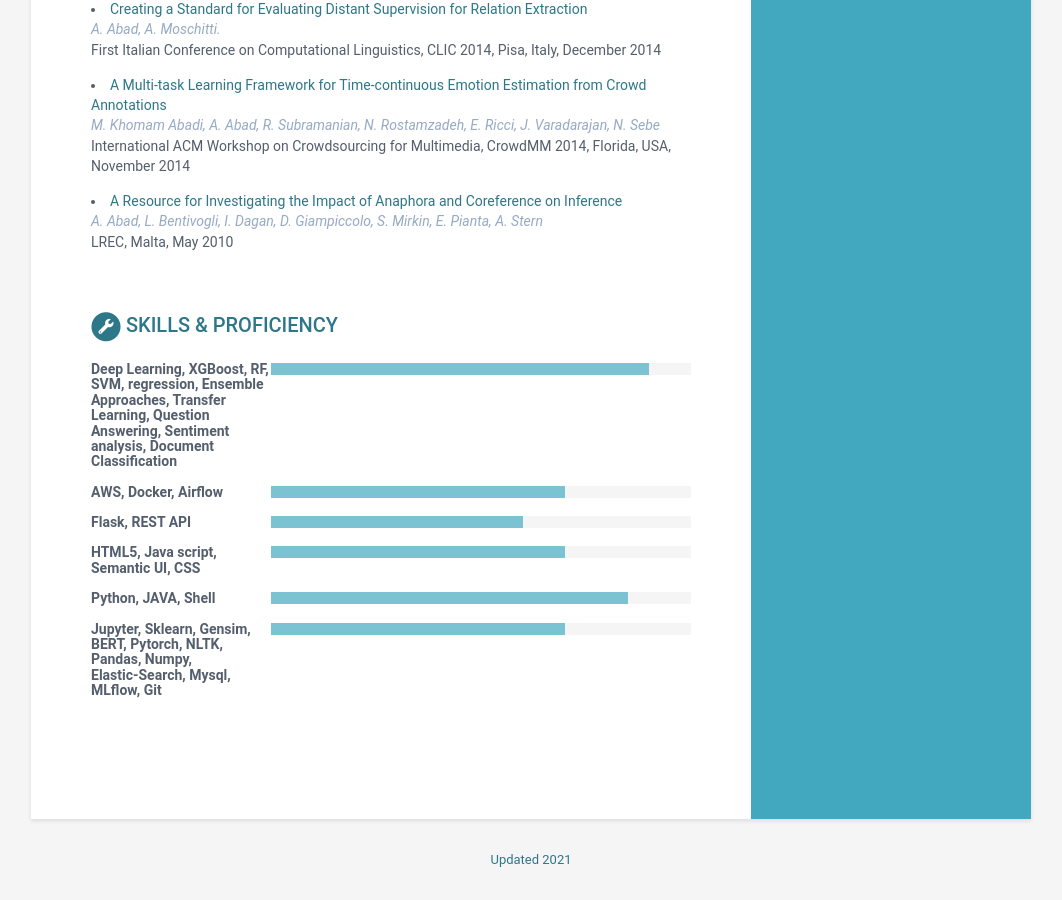
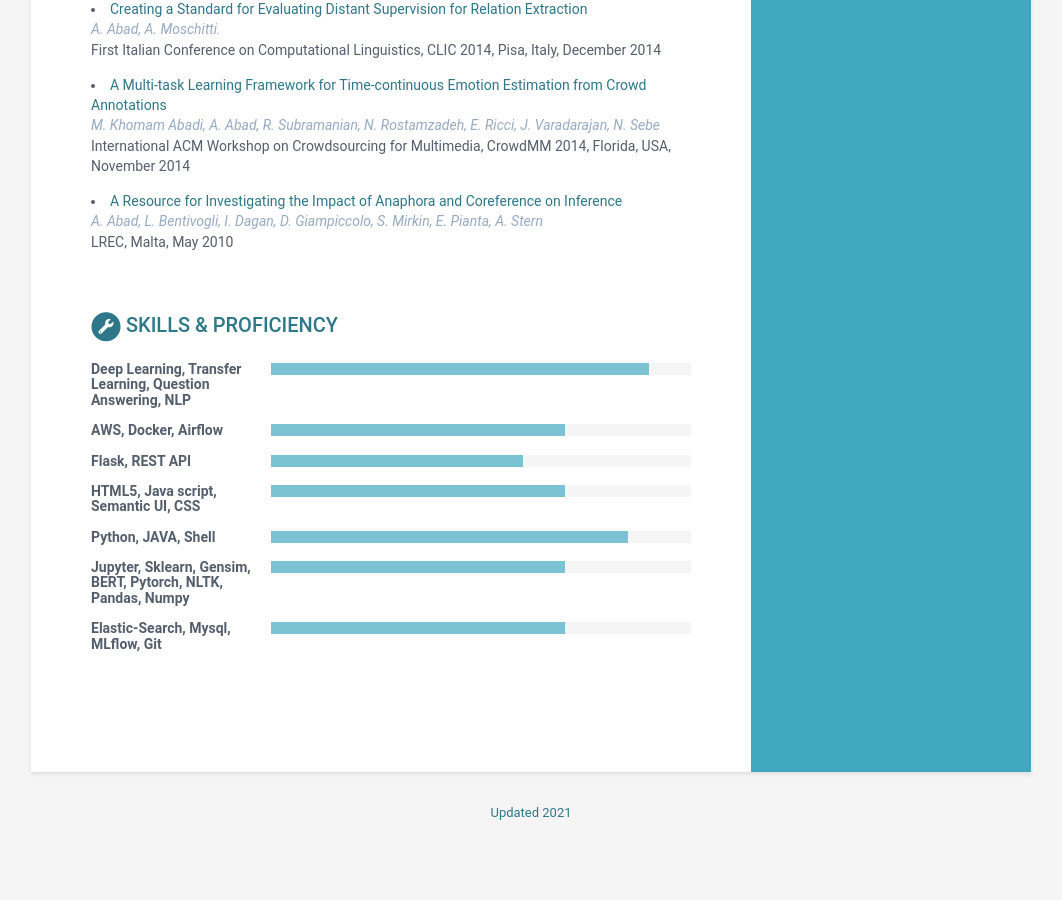
Before and after one commit to abad623/abad623.github.io, a Jekyll site: the page built from index.html, in a window 1280 px wide and 900 px high, scrolled down 1898 px. Shown: the whole window, without its empty margins (109-1171 px from the left). Built offline with Jekyll 4.4.1, drawn with Linux system fonts in a browser that asks for light colours; after the commit the page ends 2752 px from its top, so only the background shows below that; some of the changed lines change nothing that is shown.

Commit message:
fix data

```diff
--- a/_data/data.yml
+++ b/_data/data.yml
@@ -149,7 +149,7 @@ skills:
     title: Skills &amp; Proficiency
 
     toolset:
-      - name: Deep Learning, XGBoost, RF, SVM, regression, Ensemble Approaches, Transfer Learning, Question Answering, Sentiment analysis, Document Classification
+      - name: Deep Learning, Transfer Learning, Question Answering, NLP
         level: 90%
 
       - name: AWS, Docker, Airflow
@@ -164,7 +164,10 @@ skills:
       - name: Python, JAVA, Shell
         level: 85%
 
-      - name: Jupyter, Sklearn, Gensim, BERT, Pytorch, NLTK, Pandas, Numpy, Elastic‑Search, Mysql, MLflow, Git
+      - name: Jupyter, Sklearn, Gensim, BERT, Pytorch, NLTK, Pandas, Numpy
+        level: 70%
+
+      - name:  Elastic‑Search, Mysql, MLflow, Git
         level: 70%
 
 footer: >
```
